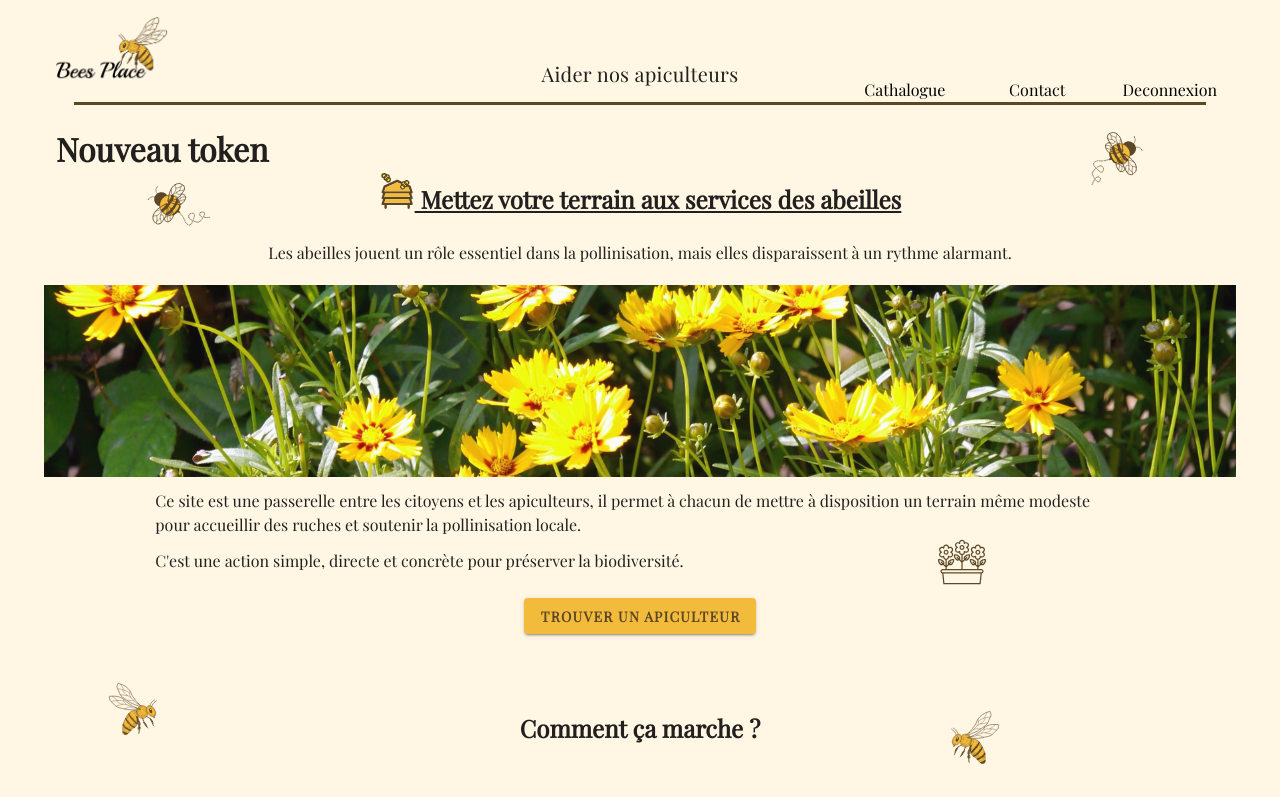
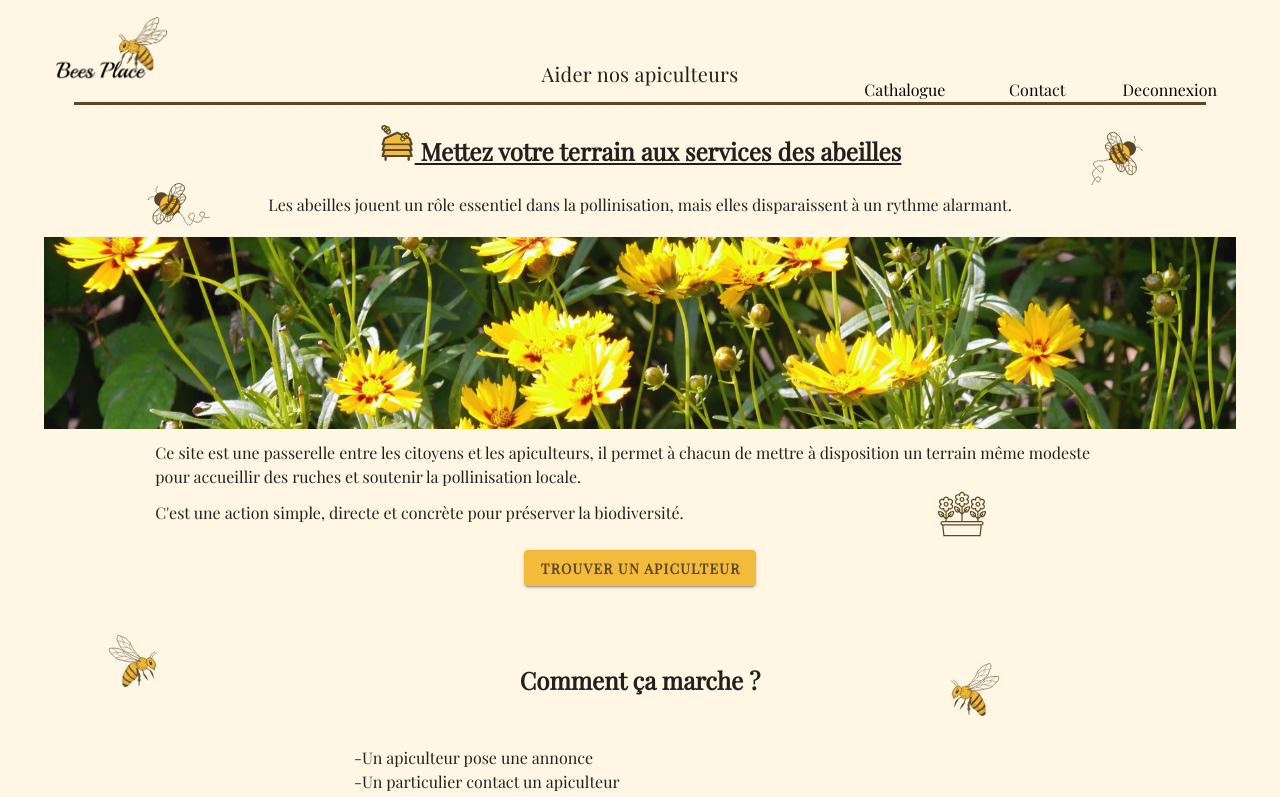
Before and after one commit to GeraudClmt/BeesPlaceFront, a Vue app: page / in a window 1280 px wide. Shown: the top 797 px of the page. Built offline with nearby package versions, Linux system fonts and the light colour scheme.

Commit message:
Suppresion du test de store pinia

```diff
--- a/src/router/views/Index.vue
+++ b/src/router/views/Index.vue
@@ -2,14 +2,10 @@
 import { onMounted } from "vue";
 import NavBar from "@/components/NavBar.vue";
 import Footer from "@/components/Footer.vue";
-import { useUserStore } from "@/stores/useUserStore";
 
 onMounted(() => {
   document.title = "BeesPlace";
 });
-
-const userStore = useUserStore();
-userStore.setToken("Nouveau token");
 </script>
 
 <template>
@@ -17,7 +13,6 @@ userStore.setToken("Nouveau token");
     <NavBar />
     <v-main>
       <v-container>
-        <h1>{{ userStore.getToken }}</h1>
         <v-row class="d-flex justify-center">
           <v-col cols="11">
             <h2 class="underline text-center">
```
